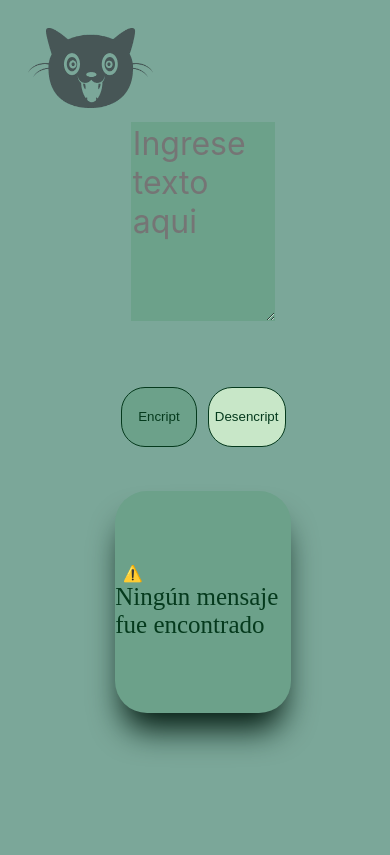
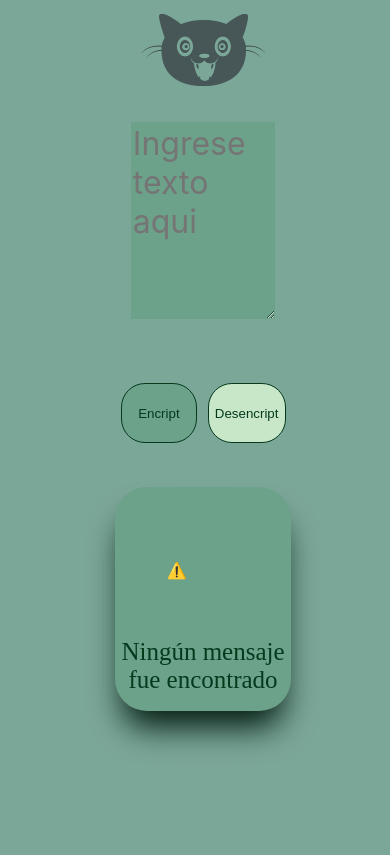
Before and after one commit to EduardoCarrascoR/CatEncrypter, a website: page index.html in a window 390 px wide. Drawn offline with nearby package versions, Linux system fonts and the light colour scheme; no server answers.

Commit message:
responsive not-found and texts, ajust buttons

```diff
--- a/style.css
+++ b/style.css
@@ -1,6 +1,10 @@
 nav {
     background-color: #7ba799 !important;
     height: 10vh !important;
+    display: flex !important;
+    flex-direction: column;
+    justify-content: center;
+    align-items: flex-start;
 }
 
 body {
@@ -92,7 +96,7 @@ body {
     align-items: center;
     display: flex;
     flex-direction: column;
-    height: 95%;
+    height: 97%;
     justify-content: space-around;
     width: 25%;
 }
@@ -139,6 +143,10 @@ body {
 }
 
 @media screen and (max-width: 1024px) {
+    nav {
+        align-items: center;
+    }
+
     .content {
         align-items: center;
         flex-direction: column;
@@ -153,6 +161,18 @@ body {
 
     .secundaria_content{
         margin: 5%;
+        justify-content: center;
+        align-items: center;
+        text-align: center;
+    }
+
+    .notFound {
+        width: 50%;
+        height: 60%;
+    }
+    .animation {
+        width: 90%;
+        height: 60%;
     }
 
     .button {
@@ -174,5 +194,7 @@ body {
         height: 77px;
     }
 
-
+    .secundaria_content{
+        text-align: center;
+    }
 }
```
